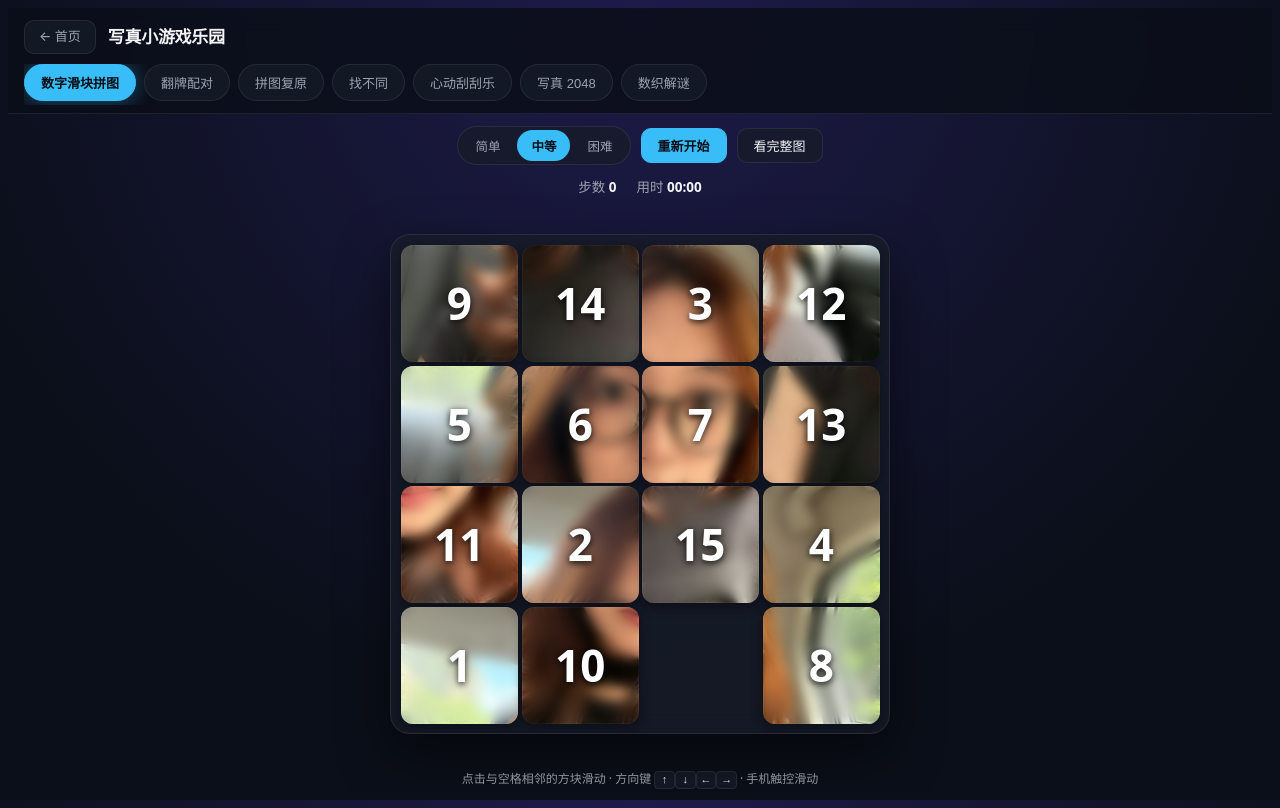
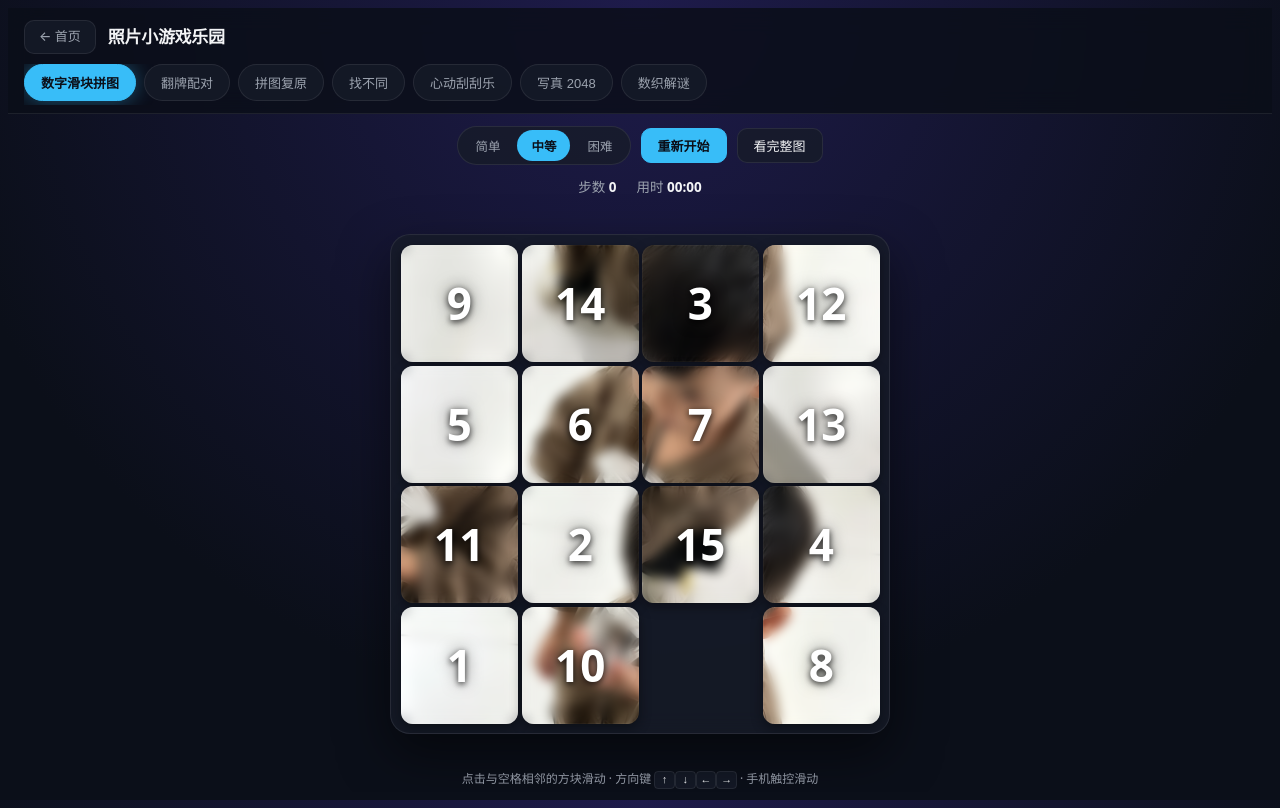
Before and after one commit to decade719/yang, a plain HTML site: page app.html in a window 1280 px wide. Drawn offline with Linux system fonts and the light colour scheme.

Commit message:
🖼️ Replace game artwork with 2nd photo

```diff
--- a/app.html
+++ b/app.html
@@ -4,7 +4,7 @@
 <meta charset="utf-8">
 <meta name="viewport" content="width=device-width, initial-scale=1, maximum-scale=1, user-scalable=no, viewport-fit=cover">
 <meta name="theme-color" content="#0b0f19">
-<title>写真小游戏乐园 - 互动中心</title>
+<title>照片小游戏乐园 - 互动中心</title>
 <style>
   :root {
     --bg: #0b0f19;
@@ -325,7 +325,7 @@
   <div class="top-nav">
     <header class="top">
       <a class="back" href="index.html">← 首页</a>
-      <h1>写真小游戏乐园</h1>
+      <h1>照片小游戏乐园</h1>
     </header>
 
     <div class="tabs" id="tabs">
@@ -495,7 +495,7 @@
 
 <script>
 /* ==================== shared helpers ==================== */
-const IMG_URL = 'images/1st.webp';
+const IMG_URL = 'images/2nd.webp';
 
 function $(s, r) { return (r || document).querySelector(s); }
 function $all(s, r) { return [...(r || document).querySelectorAll(s)]; }
```
Also changed, not shown: images/1st.webp (deleted), images/2nd.webp (added), 1 other file.
